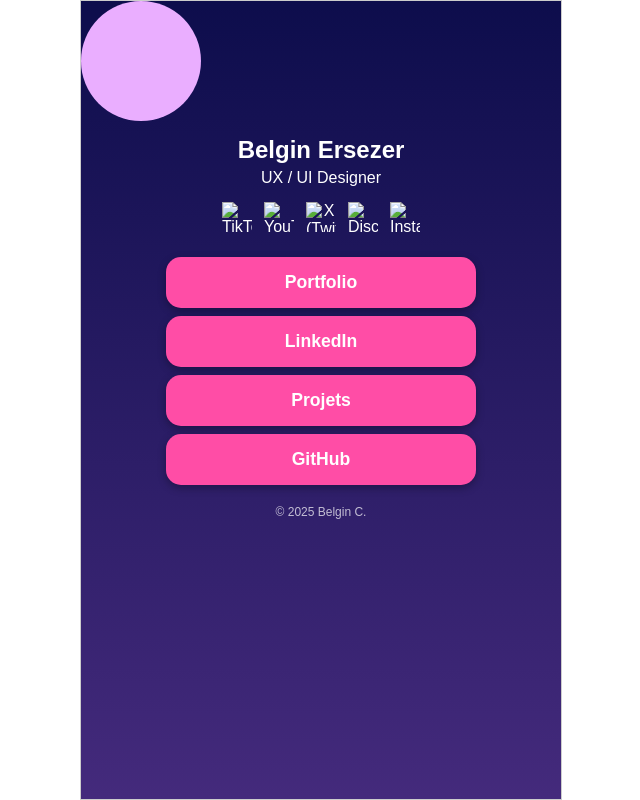
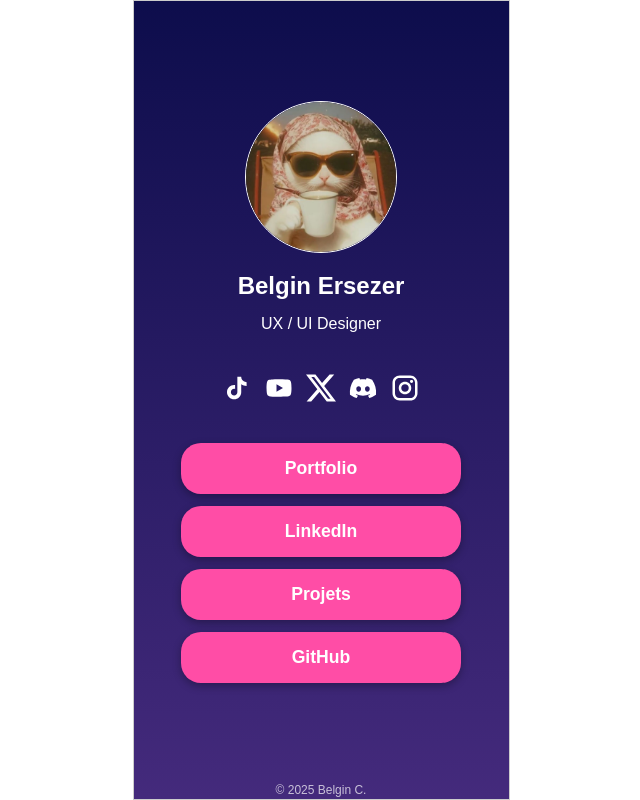
Before and after one commit to belginerss/belgin-linktree, a plain HTML site: page index.html in a window 1280 px wide. Shown: the whole page, without its empty margins (319-959 px from the left). Drawn offline with Linux system fonts and the light colour scheme.

Commit message:
reste les ajustements

```diff
--- a/index.html
+++ b/index.html
@@ -7,41 +7,27 @@
     <link rel="stylesheet" href="style.css">
 </head>
 <body>
-    <!-- Ceci est un commentaire en HTML
-    <div class="profile-pic"></div>
-    <h1>Belgin Ersezer</h1>
-    <div class="subtitle">UX / UI Designer</div>
-
-    <div class="social-icons">
-        <img src="icons/tiktok.png" alt="TikTok">
-        <img src="icons/youtube.png" alt="YouTube">
-        <img src="icons/x.png" alt="X (Twitter)">
-        <img src="icons/discord.png" alt="Discord">
-        <img src="icons/instagram.png" alt="Instagram">
-    </div>
-
-    <a href="#" class="button">Portfolio</a>
-    <a href="#" class="button">LinkedIn</a>
-    <a href="#" class="button">Projets</a>
-    <a href="#" class="button">GitHub</a>
-
-    <div class="footer">&copy; 2025 Belgin C.</div>
-    -->
 
 
     <section>
-        <header>
-            <div class="profile-pic"></div>
-            <h1>Belgin Ersezer</h1>
-            <div class="subtitle">UX / UI Designer</div>
-        </header>
+
+
+
+        <div class="image">
+            <img src="profile_chat.png" alt="profile_pic">
+        </div>
+
+
+        <h1>Belgin Ersezer</h1>
+        <div class="subtitle">UX / UI Designer</div>
+
 
         <div class="social-icons">
-            <img src="icons/tiktok.png" alt="TikTok">
-            <img src="icons/youtube.png" alt="YouTube">
-            <img src="icons/x.png" alt="X (Twitter)">
-            <img src="icons/discord.png" alt="Discord">
-            <img src="icons/instagram.png" alt="Instagram">
+            <img src="ic_baseline-tiktok.svg" alt="TikTok">
+            <img src="mdi_youtube.svg" alt="YouTube">
+            <img src="prime_twitter.svg" alt="X (Twitter)">
+            <img src="ic_baseline-discord.svg" alt="Discord">
+            <img src="mdi_instagram.svg" alt="Instagram">
         </div>
 
         <a href="#" class="button">Portfolio</a>
@@ -52,5 +38,7 @@
         <div class="footer">&copy; 2025 Belgin C.</div>
     </section>
 
+
+
 </body>
 </html>
--- a/style.css
+++ b/style.css
@@ -1,3 +1,4 @@
+
 body {
     min-height: 100vh;
     display: flex;
@@ -6,8 +7,8 @@ body {
 }
 
 section {
-    height: 1020px;
-    width: 480px;
+    height: 812px;
+    width: 375px;
     border: 1px solid #ccc;
     background: linear-gradient(180deg, #0D0D4C, #442A7C);
 }
@@ -29,25 +30,25 @@ body {
 }
 
 /* Avatar circulaire */
-.profile-pic {
-    width: 90px;
-    height: 90px;
-    background-color: #EAAEFF;
+.image img {
+    margin-top: 100px;
+    width: 150px;  /* Taille de l'image */
+    height: 150px; /* Assurez-vous que largeur et hauteur sont identiques */
     border-radius: 50%;
-    margin-bottom: 15px;
-    justify-content: center;
+    object-fit: cover; /* Ajuste l'image pour qu'elle remplisse bien le cercle */
+    border: 1px solid white; /* Facultatif, pour un joli effet */
 }
 
 /* Titre et sous-titre */
 h1 {
     font-size: 1.2rem;
-    margin: 5px 0;
+    margin: 15px 0;
 }
 
 .subtitle {
     font-size: 0.9rem;
     font-weight: lighter;
-    margin-bottom: 15px;
+    margin-bottom: 40px;
 }
 
 /* Icônes sociales */
@@ -55,7 +56,7 @@ h1 {
     display: flex;
     justify-content: center;
     gap: 12px;
-    margin-bottom: 25px;
+    margin-bottom: 40px;
 }
 
 .social-icons img {
@@ -67,11 +68,11 @@ h1 {
 /* Boutons */
 .button {
     width: 90%;
-    max-width: 280px;
+    max-width: 250px;
     padding: 12px;
-    margin: 8px auto;
+    margin: 12px auto;
     background-color: #FF4DA6;
-    border-radius: 15px;
+    border-radius: 20px;
     color: white;
     font-size: 1rem;
     font-weight: bold;
@@ -89,7 +90,7 @@ h1 {
 /* Pied de page */
 .footer {
     font-size: 0.75rem;
-    margin-top: 20px;
+    margin-top: 100px;
     opacity: 0.7;
 }
 
```
Also changed, not shown: ic_baseline-discord.svg (added), ic_baseline-tiktok.svg (added), mdi_instagram.svg (added), mdi_youtube.svg (added), prime_twitter.svg (added), profile_chat.png (added).
